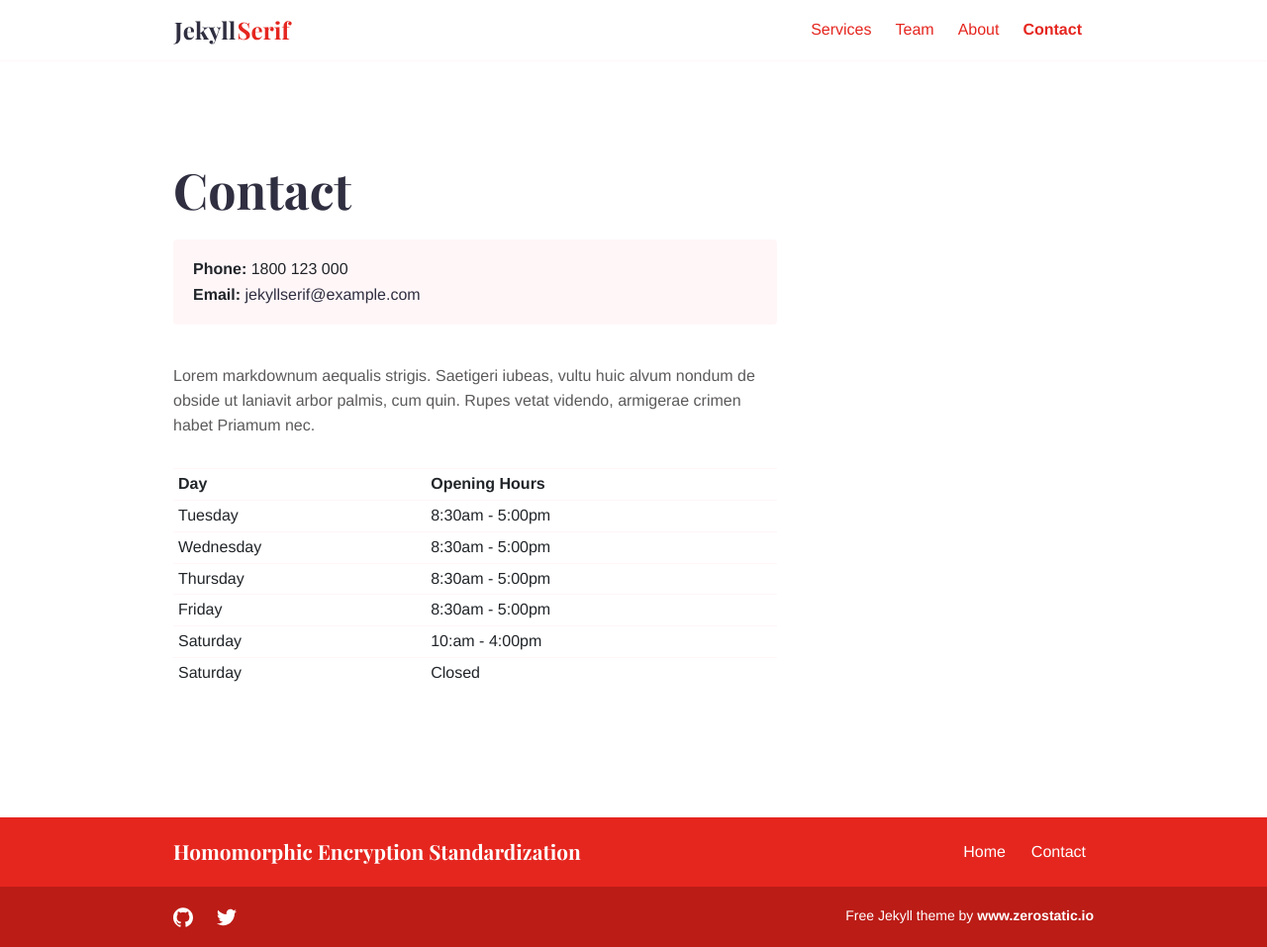
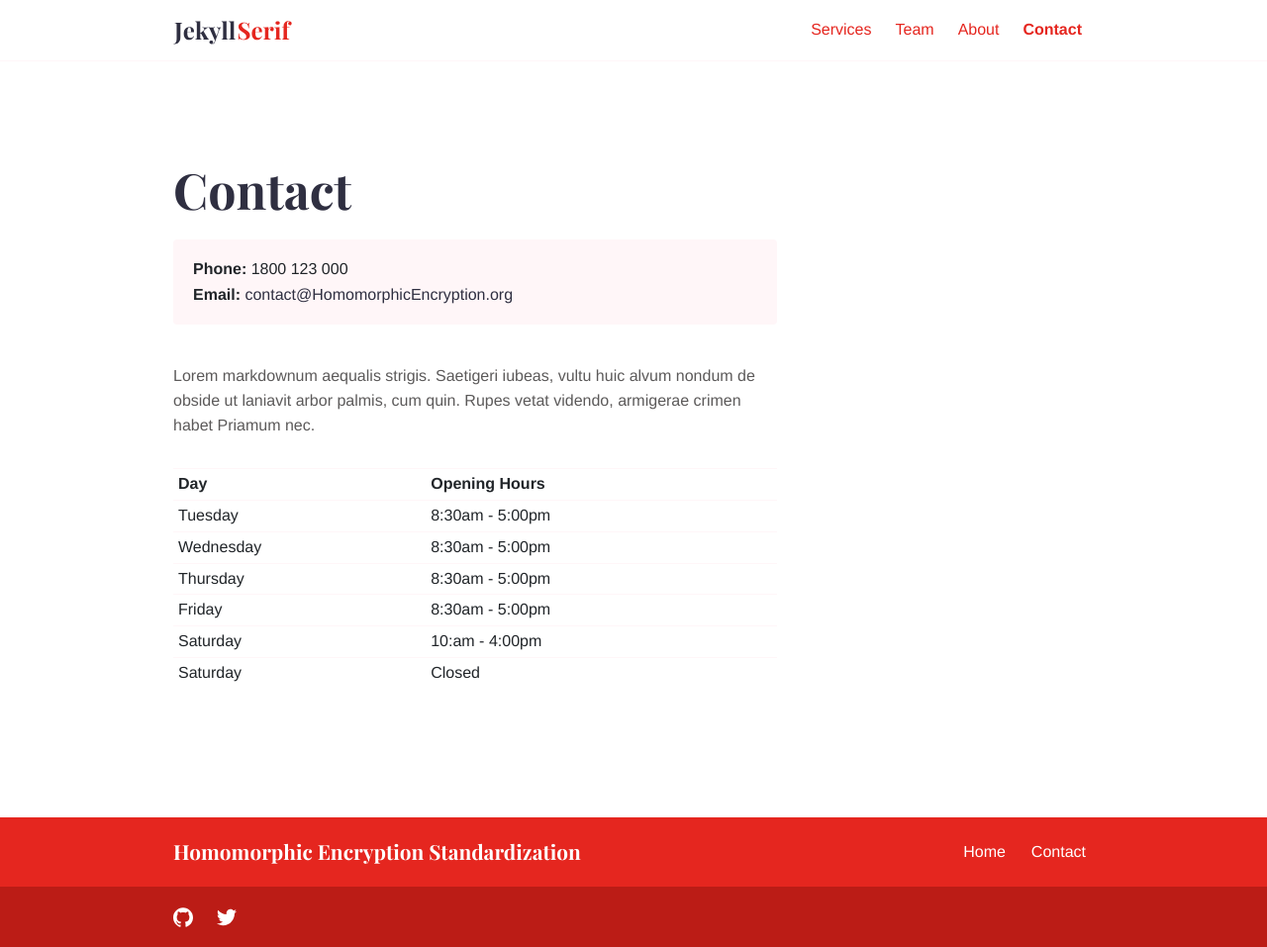
Before and after one commit to bquast/homenc, a Jekyll site: the page built from contact.md, in a window 1280 px wide. Shown: the whole page at 99% size. Built offline with Jekyll 4.4.1, drawn with Linux system fonts in a browser that asks for light colours.

Commit message:
update email and twitter, remove copyright text

```diff
--- a/_data/contact.yml
+++ b/_data/contact.yml
@@ -1,3 +1,3 @@
-email: 'jekyllserif@example.com'
+email: 'contact@HomomorphicEncryption.org'
 phone: '1800 123 000'
 contact_button_link: 'contact'
--- a/_data/seo.yml
+++ b/_data/seo.yml
@@ -1,4 +1,3 @@
 google_analytics_id: ""
-meta_twitter_site: "@zerostaticio"
-meta_twitter_creator: "@zerostaticio"
-copyright_text: 'Free Jekyll theme by <a class="zerostatic" href="https://www.zerostatic.io">www.zerostatic.io</a>'
+meta_twitter_site: "@HomomorphicEnc"
+meta_twitter_creator: "@HomomorphicEnc"
```
